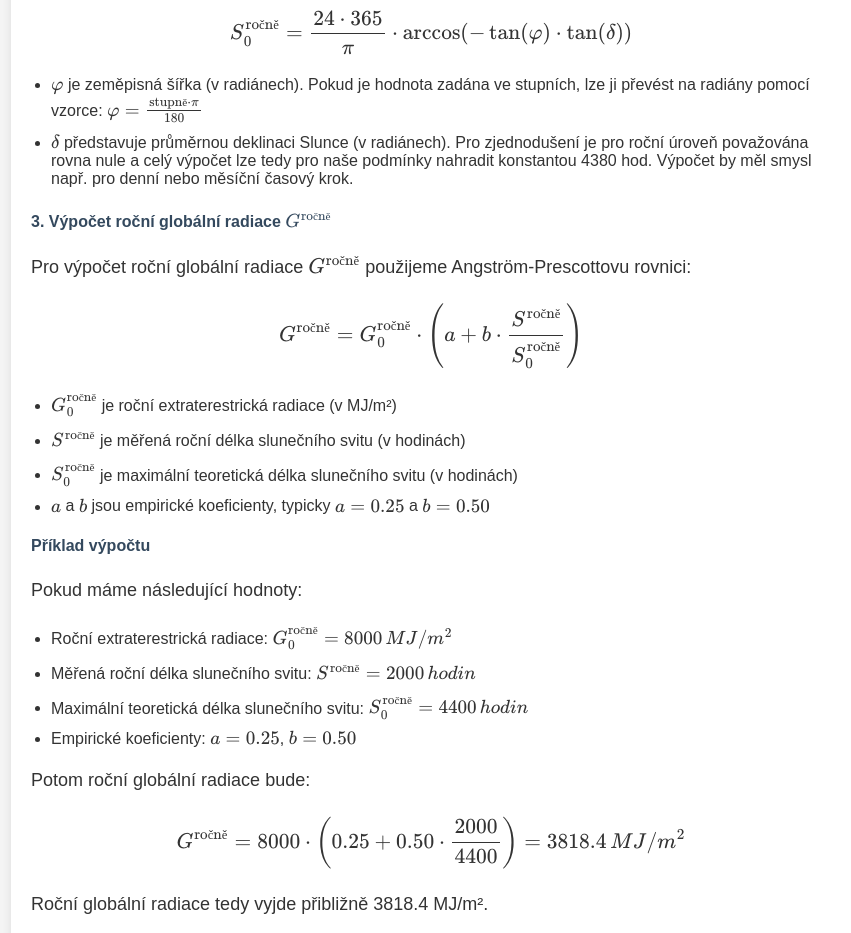
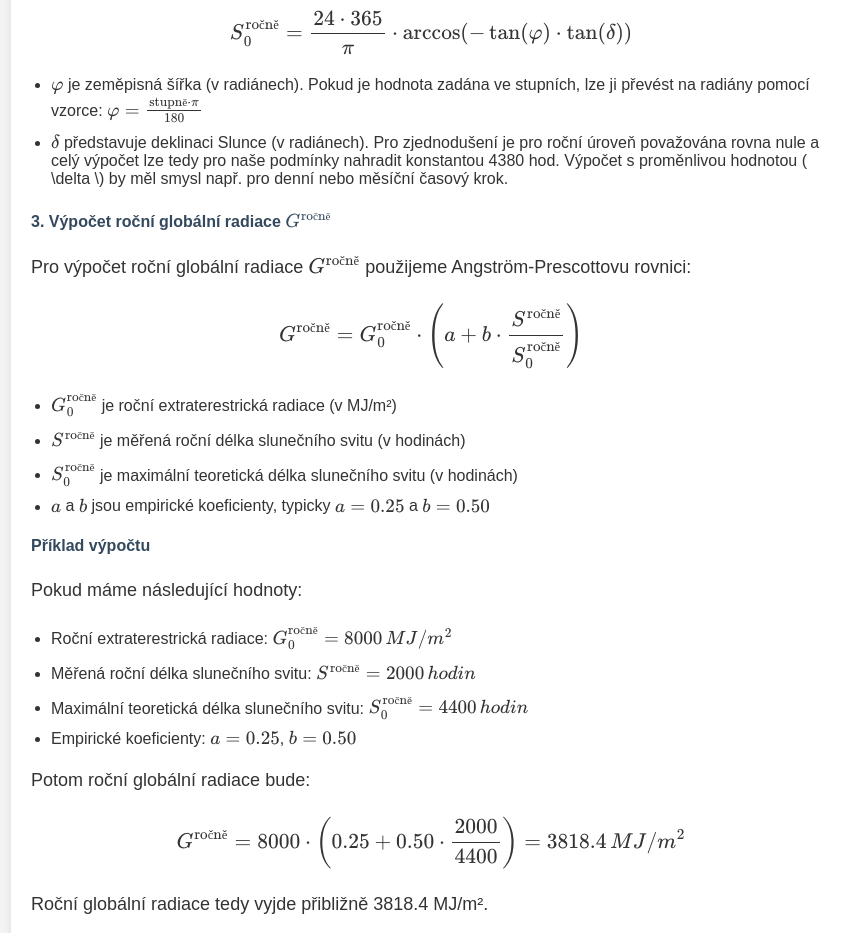
Before and after one commit to MilanFischer/vyuka, a plain HTML site: page zadani_seminarni_prace.html in a window 1280 px wide. Shown: the part 1640-2573 px from the top of the page, without its empty margins (209-1060 px from the left). Drawn offline with nearby package versions, Linux system fonts and the light colour scheme.

Commit message:
Update zadani_seminarni_prace.html

```diff
--- a/zadani_seminarni_prace.html
+++ b/zadani_seminarni_prace.html
@@ -139,7 +139,7 @@
 
         <ul>
             <li>\( \varphi \) je zeměpisná šířka (v radiánech). Pokud je hodnota zadána ve stupních, lze ji převést na radiány pomocí vzorce: \( \varphi = \frac{\text{stupně} \cdot \pi}{180} \)</li>
-            <li>\( \delta \) představuje  průměrnou deklinaci Slunce (v radiánech). Pro zjednodušení je pro roční úroveň považována rovna nule a celý výpočet lze tedy pro naše podmínky nahradit konstantou 4380 hod. Výpočet by měl smysl např. pro denní nebo měsíční časový krok.</li>
+            <li>\( \delta \) představuje deklinaci Slunce (v radiánech). Pro zjednodušení je pro roční úroveň považována rovna nule a celý výpočet lze tedy pro naše podmínky nahradit konstantou 4380 hod. Výpočet s proměnlivou hodnotou ( \delta \) by měl smysl např. pro denní nebo měsíční časový krok.</li>
         </ul>
 
         <h4>3. Výpočet roční globální radiace \( G^{\text{ročně}} \)</h4>
```
